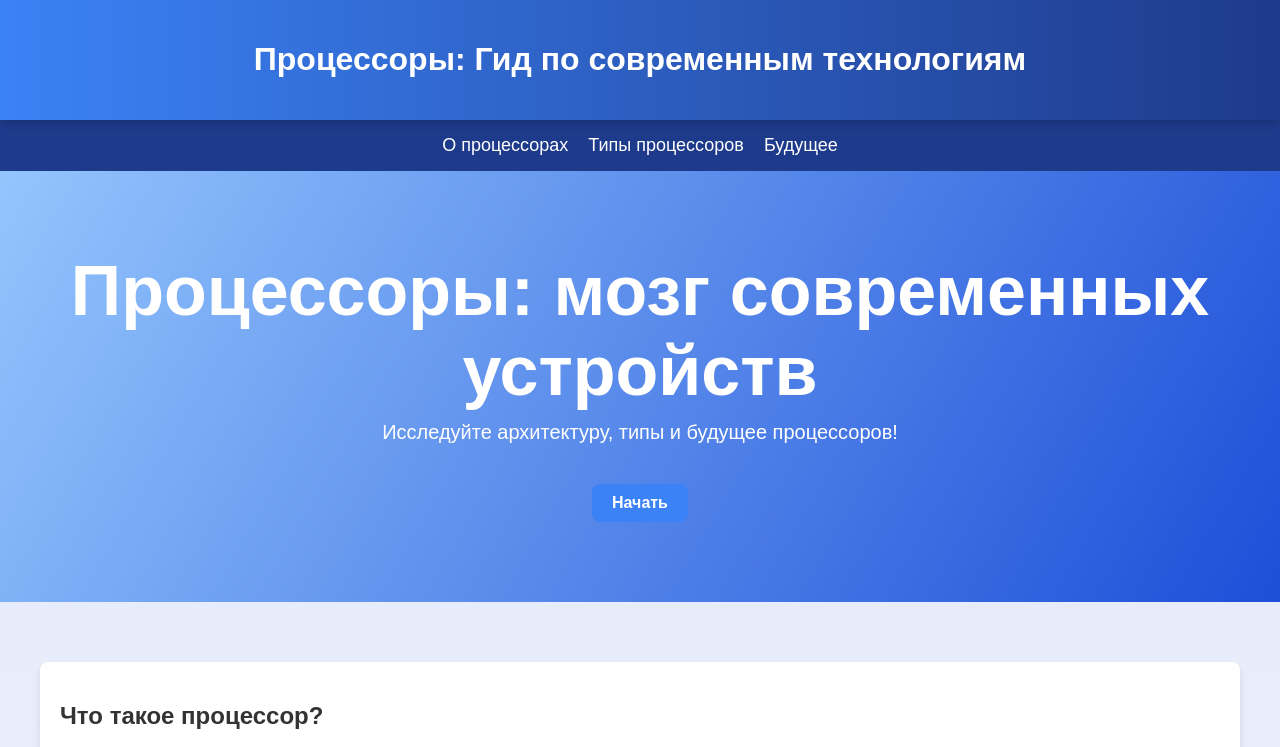
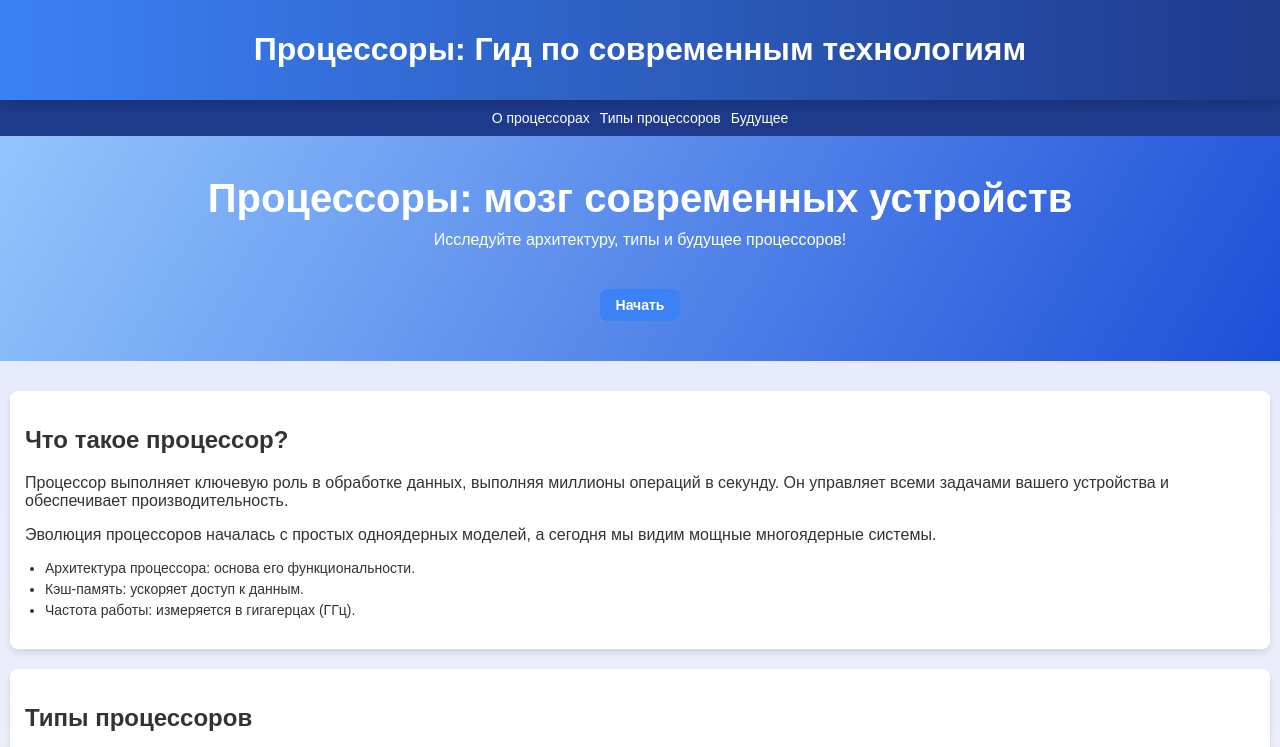
Before and after one commit to Arsenkim7/server, a plain HTML site: page index.html in a window 1280 px wide. Shown: the top 747 px of the page. Drawn offline with Linux system fonts and the light colour scheme.

Commit message:
Update index.html

```diff
--- a/index.html
+++ b/index.html
@@ -17,7 +17,7 @@
         header {
             background: linear-gradient(90deg, #3b82f6, #1e3a8a);
             color: white;
-            padding: 20px;
+            padding: 10px;
             text-align: center;
             position: sticky;
             top: 0;
@@ -27,16 +27,17 @@
 
         nav {
             display: flex;
+            flex-wrap: wrap;
             justify-content: center;
             background: #1e3a8a;
-            padding: 15px;
-            gap: 20px;
+            padding: 10px;
+            gap: 10px;
         }
 
         nav a {
             color: white;
             text-decoration: none;
-            font-size: 18px;
+            font-size: 14px;
             transition: color 0.3s;
         }
 
@@ -46,7 +47,7 @@
 
         .hero {
             text-align: center;
-            padding: 80px 20px;
+            padding: 40px 10px;
             background: linear-gradient(120deg, #93c5fd, #1d4ed8);
             color: white;
             animation: gradient-move 6s infinite alternate;
@@ -62,13 +63,13 @@
         }
 
         .hero h1 {
-            font-size: 70px;
+            font-size: 40px;
             margin: 0;
             animation: fade-in 2s ease-in-out;
         }
 
         .hero p {
-            font-size: 20px;
+            font-size: 16px;
             margin: 10px 0 20px;
         }
 
@@ -82,16 +83,16 @@
         }
 
         .container {
-            padding: 20px;
-            max-width: 1200px;
+            padding: 10px;
+            max-width: 100%;
             margin: auto;
         }
 
         section {
-            margin: 40px 0;
+            margin: 20px 0;
             background: white;
             border-radius: 8px;
-            padding: 20px;
+            padding: 15px;
             box-shadow: 0 4px 6px rgba(0, 0, 0, 0.1);
             transition: transform 0.3s, box-shadow 0.3s;
         }
@@ -103,15 +104,15 @@
 
         footer {
             text-align: center;
-            padding: 20px;
+            padding: 15px;
             background: #1e3a8a;
             color: white;
-            font-size: 16px;
+            font-size: 14px;
         }
 
         .animated-button {
             display: inline-block;
-            padding: 10px 20px;
+            padding: 8px 16px;
             margin-top: 20px;
             background: #3b82f6;
             color: white;
@@ -119,11 +120,21 @@
             border-radius: 8px;
             transition: all 0.3s;
             font-weight: bold;
+            font-size: 14px;
         }
 
         .animated-button:hover {
             transform: scale(1.1);
             background: #1e3a8a;
+        }
+
+        ul {
+            padding-left: 20px;
+        }
+
+        ul li {
+            font-size: 14px;
+            margin-bottom: 5px;
         }
     </style>
 </head>
```
